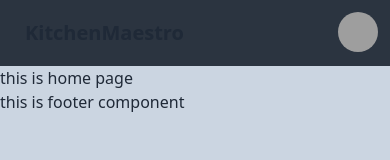
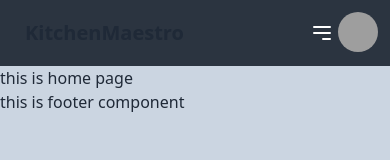
Before and after one commit to msmasumbillah00/chef-client-side, a React (Vite) app: page / in a window 390 px wide. Shown: the top 160 px of the page. Built offline with nearby package versions, Linux system fonts and the light colour scheme; grey boxes are pictures that could not be loaded.

Commit message:
naveber section done with all requirments and responsiveness

```diff
--- a/src/component/Header/Header.jsx
+++ b/src/component/Header/Header.jsx
@@ -1,6 +1,8 @@
+
 import NAvigation from "../Navigation/NAvigation";
 
 const Header = () => {
+
     return (
         <div className=" bg-slate-950">
             <NAvigation></NAvigation>
--- a/src/component/Navigation/NAvigation.jsx
+++ b/src/component/Navigation/NAvigation.jsx
@@ -1,14 +1,41 @@
+import { useEffect, useState } from "react";
 import { LuLogIn, LuLogOut } from "react-icons/lu";
 import { Link } from "react-router-dom";
 
 const NAvigation = () => {
     const user = { displayName: "Md Masum Billah" };
+    const [isNavOpen, setIsNavOpen] = useState(false);
+
+    useEffect(() => {
+        window.addEventListener('resize', () => {
+            setIsNavOpen(false);
+        });
+    }, [])
 
     return (
         <div className="bg-neutral">
             <div className="navbar container mx-auto">
                 <div className="flex-1">
                     <a className="btn btn-ghost text-xl">KitchenMaestro</a>
+                </div>
+                <div>
+                    <button
+                        className="md:hidden  text-white focus:outline-none"
+                        onClick={() => setIsNavOpen(!isNavOpen)}
+                    >
+                        <svg className="h-6 w-6" fill="none" stroke="currentColor" viewBox="0 0 24 24"
+                            xmlns="http://www.w3.org/2000/svg">
+                            <path strokeLinecap="round" strokeLinejoin="round" strokeWidth="2"
+                                d="M4 6h16M4 12h16m-7 6h7"></path>
+                        </svg>
+                    </button>
+                    <div className={`md:flex ${isNavOpen ? 'flex' : 'hidden'} bg-neutral flex-col absolute left-0  ${!isNavOpen ? 'tor-0' : 'top-16'}  p-4 md:static   md:flex-row space-y-2 md:space-y-0 md:space-x-4`}>
+                        <Link href="#" className="text-white btn-ghost px-5">Home</Link>
+                        <Link href="#" className="text-white btn-ghost px-5">About</Link>
+                        <Link href="#" className="text-white btn-ghost px-5">Services</Link>
+                        <Link href="#" className="text-white btn-ghost px-5">Contact</Link>
+                        <Link href="#" className="text-white btn-ghost px-5">Blog</Link>
+                    </div>
                 </div>
                 <div className="flex-none">
                     {
```
